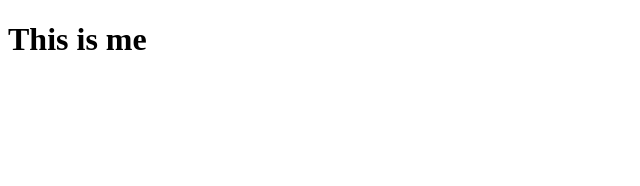
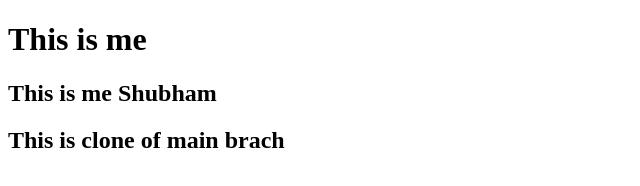
Before and after one commit to Itsmeami/Testing, a plain HTML site: page index.html in a window 1280 px wide. Shown: the whole page, without its empty margins (0-640 px from the left). Drawn offline with Linux system fonts and the light colour scheme.

Commit message:
This is commited by shubham

```diff
--- a/index.html
+++ b/index.html
@@ -7,5 +7,7 @@
 </head>
 <body>
     <H1>This is me</H1>
+    <H2>This is me Shubham</H2>
+     <h2>This is clone of main brach</h2>
 </body>
 </html>
```
